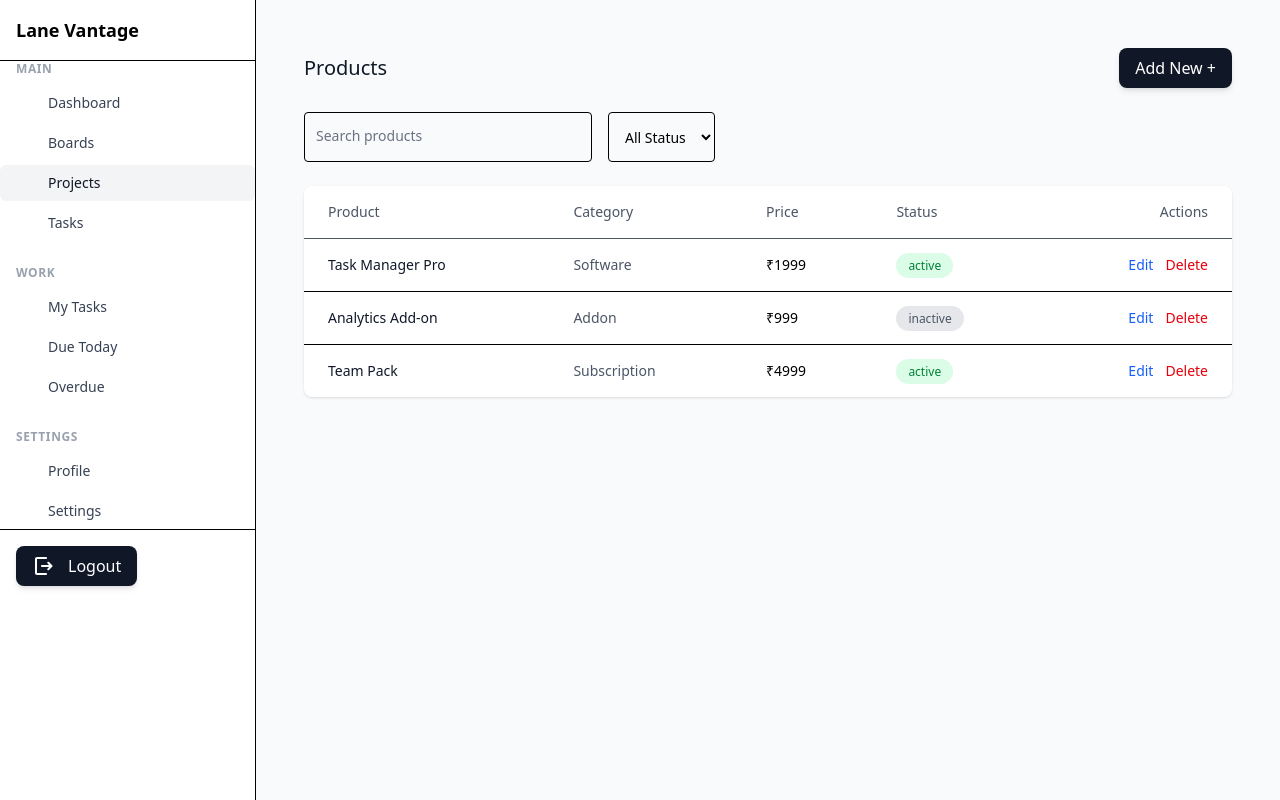
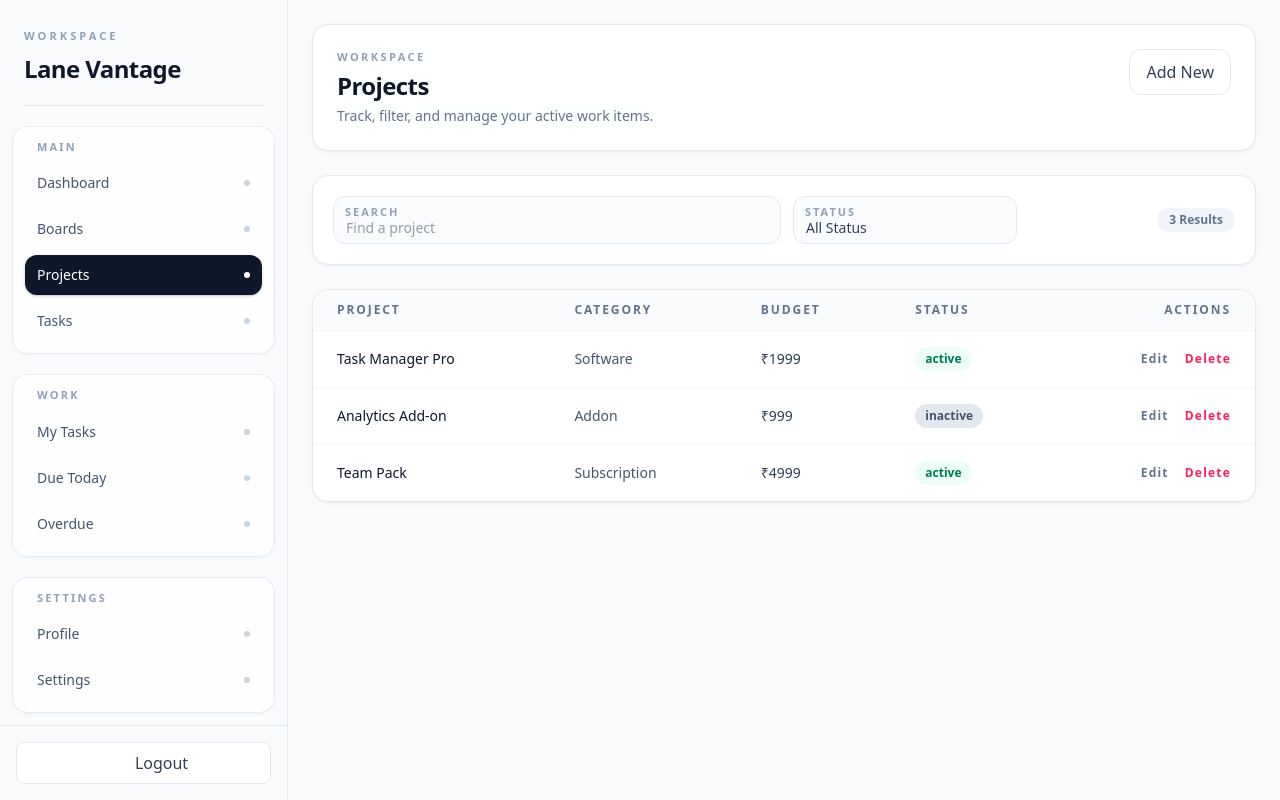
Before and after one commit to 4606-raj/lane-vantage-frontend, a Vue app: page /projects in a window 1280 px wide. Built offline with nearby package versions, Linux system fonts and the light colour scheme; sample sign-in values are in the browser's storage.

Commit message:
ui-improvements

```diff
--- a/src/layouts/SideBar.vue
+++ b/src/layouts/SideBar.vue
@@ -1,65 +1,65 @@
 <template>
-  <aside class="w-64 bg-white border-r">
-    <div class="p-4 font-bold text-lg">
-      Lane Vantage
+  <aside class="flex h-screen w-72 flex-col border-r border-slate-200 bg-slate-50/70 backdrop-blur">
+    <div class="px-6 pb-5 pt-7">
+      <RouterLink to="/" >
+
+        <p class="text-[11px] font-semibold uppercase tracking-[0.28em] text-slate-400">
+          Workspace
+        </p>
+        <h1 class="mt-2 text-2xl font-semibold tracking-tight text-slate-900">
+          Lane Vantage
+        </h1>
+
+      </RouterLink>
+      <div class="mt-5 h-px bg-slate-200" />
     </div>
 
-    <hr>
-
-    <!-- list of sidebar menu here -->
-     <ul class="space-y-6">
+    <nav class="flex-1 overflow-y-auto px-3">
+      <ul class="space-y-5 pb-4">
       <li
         v-for="section in sidebarMenu"
         :key="section.section"
+        class="rounded-2xl border border-slate-200/80 bg-white/90 p-3 shadow-sm shadow-slate-200/40"
       >
-        <!-- Section title -->
         <p
           v-if="section.section"
-          class="px-4 mb-2 text-xs font-semibold text-gray-400 uppercase tracking-wider"
+          class="mb-2 px-3 text-[11px] font-semibold uppercase tracking-[0.2em] text-slate-400"
         >
           {{ section.section }}
         </p>
 
-        <ul class="space-y-1">
+        <ul class="space-y-1.5">
           <li
             v-for="item in section.items"
             :key="item.route"
             @click="$router.push({ name: item.route })"
-            class="group flex items-center gap-3 px-4 py-2 rounded-md cursor-pointer
-                  text-gray-700 hover:bg-gray-100 hover:text-gray-900
-                  transition-colors"
+            class="group flex cursor-pointer items-center justify-between rounded-xl px-3 py-2.5 text-sm font-medium text-slate-600 transition-all duration-200 hover:bg-slate-100 hover:text-slate-900"
             :class="{
-              'bg-gray-100 text-gray-900 font-medium':
+              'bg-slate-900 text-white shadow-sm shadow-slate-900/20 hover:bg-slate-900 hover:text-white':
                 $route.name === item.route
             }"
           >
-            <!-- Icon -->
-            <component
-              :is="item.icon"
-              class="w-5 h-5 text-gray-400 group-hover:text-gray-600"
-              :class="{
-                'text-gray-600': $route.name === item.route
-              }"
-            />
-
-            <!-- Label -->
-            <span class="text-sm">
+            <span>
               {{ item.label }}
             </span>
+            <span
+              class="h-1.5 w-1.5 rounded-full bg-slate-300 transition-colors group-hover:bg-slate-500"
+              :class="{ 'bg-white': $route.name === item.route }"
+            />
           </li>
         </ul>
       </li>
     </ul>
+    </nav>
 
-    <hr>
-
-    <div class="p-4">
-
-      <Button @click="logout" >
+    <div class="border-t border-slate-200 p-4">
+      <Button
+        class="w-full justify-center border border-slate-200 !bg-white !text-slate-700 shadow-none hover:!bg-slate-50"
+        @click="logout"
+      >
         <LogoutIcon />
         <span>Logout</span>
       </Button>
-
     </div>
   </aside>
 </template>
@@ -90,25 +90,25 @@ import LogoutIcon from '@/components/icons/LogoutIcon.vue';
   {
     section: 'main',
     items: [
-      { label: 'Dashboard', icon: 'DashboardIcon', route: 'dashboard' },
-      { label: 'Boards', icon: 'BoardIcon', route: 'boards' },
-      { label: 'Projects', icon: 'ProjectIcon', route: 'projects' },
-      { label: 'Tasks', icon: 'TaskIcon', route: 'tasks' }
+      { label: 'Dashboard', route: 'dashboard' },
+      { label: 'Boards', route: 'boards' },
+      { label: 'Projects', route: 'projects' },
+      { label: 'Tasks', route: 'tasks' }
     ]
   },
   {
     section: 'work',
     items: [
-      { label: 'My Tasks', icon: 'UserTaskIcon', route: 'my-tasks' },
-      { label: 'Due Today', icon: 'CalendarIcon', route: 'tasks-today' },
-      { label: 'Overdue', icon: 'WarningIcon', route: 'tasks-overdue' }
+      { label: 'My Tasks', route: 'my-tasks' },
+      { label: 'Due Today', route: 'tasks-today' },
+      { label: 'Overdue', route: 'tasks-overdue' }
     ]
   },
   {
     section: 'settings',
     items: [
-      { label: 'Profile', icon: 'ProfileIcon', route: 'profile' },
-      { label: 'Settings', icon: 'SettingsIcon', route: 'settings' }
+      { label: 'Profile', route: 'profile' },
+      { label: 'Settings', route: 'settings' }
     ]
   }
 ]
--- a/src/views/auth/ForgotPassword.vue
+++ b/src/views/auth/ForgotPassword.vue
@@ -18,6 +18,9 @@
     >
       Send Link
     </button>
+
+    <RouterLink :to="{ name: 'login' }">Login</RouterLink>
+
   </form>
 </template>
 
--- a/src/views/projects/List.vue
+++ b/src/views/projects/List.vue
@@ -1,58 +1,90 @@
 <!-- eslint-disable vue/multi-word-component-names -->
 <template>
-  <div class="p-6 space-y-6">
-    <!-- App Bar -->
-    <div class="flex items-center justify-between">
-      <h1 class="text-xl font-medium text-gray-900">Products</h1>
+  <div class="space-y-6">
+    <section class="rounded-2xl border border-slate-200 bg-white/90 p-6 shadow-sm shadow-slate-200/50">
+      <div class="flex flex-wrap items-start justify-between gap-4">
+        <div>
+          <p class="text-[11px] font-semibold uppercase tracking-[0.22em] text-slate-400">
+            Workspace
+          </p>
+          <h1 class="mt-1 text-2xl font-semibold tracking-tight text-slate-900">
+            Projects
+          </h1>
+          <p class="mt-1 text-sm text-slate-500">
+            Track, filter, and manage your active work items.
+          </p>
+        </div>
+        <Button
+          class="!rounded-xl border border-slate-200 !bg-white !px-4 !py-2.5 !text-slate-700 shadow-none hover:!bg-slate-50"
+          @click="() => {}"
+        >
+          Add New
+        </Button>
+      </div>
+    </section>
 
-      <Button @click="() => {}">Add New +</Button>
-
-    </div>
-
-    <!-- Filters (Material style) -->
-    <div class="flex gap-4">
-      <div class="relative">
+    <section class="rounded-2xl border border-slate-200 bg-white p-4 shadow-sm shadow-slate-200/50 sm:p-5">
+      <div class="flex flex-col gap-3 md:flex-row md:items-center md:justify-between">
+        <div class="flex flex-1 flex-col gap-3 sm:flex-row">
+          <label class="relative block w-full sm:max-w-md">
+            <span class="pointer-events-none absolute left-3 top-2 text-[11px] font-semibold uppercase tracking-[0.18em] text-slate-400">
+              Search
+            </span>
             <input
               v-model="search"
               type="text"
-          placeholder=" "
-          class="peer w-72 px-3 pt-5 pb-2 text-sm border rounded
-                 focus:outline-none focus:ring-0 focus:border-blue-600"
+              placeholder="Find a project"
+              class="h-12 w-full rounded-xl border border-slate-200 bg-slate-50/70 px-3 pt-4 text-sm text-slate-700 outline-none transition focus:border-slate-300 focus:bg-white focus:ring-2 focus:ring-slate-200"
             />
-        <label
-          class="absolute left-3 top-2 text-xs text-gray-500
-                 peer-placeholder-shown:top-3.5
-                 peer-placeholder-shown:text-sm
-                 peer-focus:top-2
-                 peer-focus:text-xs
-                 peer-focus:text-blue-600
-                 transition-all"
+          </label>
+
+          <label class="relative block w-full sm:w-56">
+            <span class="pointer-events-none absolute left-3 top-2 text-[11px] font-semibold uppercase tracking-[0.18em] text-slate-400">
+              Status
+            </span>
+            <select
+              v-model="status"
+              class="h-12 w-full appearance-none rounded-xl border border-slate-200 bg-slate-50/70 px-3 pt-4 text-sm text-slate-700 outline-none transition focus:border-slate-300 focus:bg-white focus:ring-2 focus:ring-slate-200"
             >
-          Search products
+              <option value="">
+                All Status
+              </option>
+              <option value="active">
+                Active
+              </option>
+              <option value="inactive">
+                Inactive
+              </option>
+            </select>
           </label>
         </div>
 
-      <select
-        v-model="status"
-        class="px-3 py-3 text-sm border rounded
-               focus:outline-none focus:border-blue-600"
-      >
-        <option value="">All Status</option>
-        <option value="active">Active</option>
-        <option value="inactive">Inactive</option>
-      </select>
+        <span class="self-start rounded-full bg-slate-100 px-3 py-1 text-xs font-semibold text-slate-500 md:self-center">
+          {{ filteredProducts.length }} Results
+        </span>
       </div>
+    </section>
 
-    <!-- Material Card -->
-    <div class="bg-white rounded-lg shadow">
-      <table class="w-full text-sm">
-        <thead class="border-b text-gray-600">
+    <section class="overflow-hidden rounded-2xl border border-slate-200 bg-white shadow-sm shadow-slate-200/50">
+      <div class="overflow-x-auto">
+        <table class="min-w-full text-sm">
+          <thead class="bg-slate-50/90 text-slate-500">
             <tr>
-            <th class="px-6 py-4 font-medium text-left">Product</th>
-            <th class="px-6 py-4 font-medium text-left">Category</th>
-            <th class="px-6 py-4 font-medium text-left">Price</th>
-            <th class="px-6 py-4 font-medium text-left">Status</th>
-            <th class="px-6 py-4 font-medium text-right">Actions</th>
+              <th class="px-6 py-3 text-left text-xs font-semibold uppercase tracking-[0.16em]">
+                Project
+              </th>
+              <th class="px-6 py-3 text-left text-xs font-semibold uppercase tracking-[0.16em]">
+                Category
+              </th>
+              <th class="px-6 py-3 text-left text-xs font-semibold uppercase tracking-[0.16em]">
+                Budget
+              </th>
+              <th class="px-6 py-3 text-left text-xs font-semibold uppercase tracking-[0.16em]">
+                Status
+              </th>
+              <th class="px-6 py-3 text-right text-xs font-semibold uppercase tracking-[0.16em]">
+                Actions
+              </th>
             </tr>
           </thead>
 
@@ -60,42 +92,42 @@
             <tr
               v-for="product in filteredProducts"
               :key="product.id"
-            class="border-b last:border-b-0 hover:bg-gray-100 transition"
+              class="border-t border-slate-100 transition hover:bg-slate-50/70"
             >
-            <td class="px-6 py-4 font-medium text-gray-900">
+              <td class="px-6 py-4 font-medium text-slate-900">
                 {{ product.name }}
               </td>
 
-            <td class="px-6 py-4 text-gray-600">
+              <td class="px-6 py-4 text-slate-600">
                 {{ product.category }}
               </td>
 
-            <td class="px-6 py-4">
+              <td class="px-6 py-4 font-medium text-slate-700">
                 ₹{{ product.price }}
               </td>
 
               <td class="px-6 py-4">
                 <span
-                class="px-3 py-1 text-xs rounded-full font-medium"
+                  class="inline-flex rounded-full px-2.5 py-1 text-xs font-semibold"
                   :class="product.status === 'active'
-                  ? 'bg-green-100 text-green-700'
-                  : 'bg-gray-200 text-gray-600'"
+                    ? 'bg-emerald-50 text-emerald-700'
+                    : 'bg-slate-200 text-slate-600'"
                 >
                   {{ product.status }}
                 </span>
               </td>
 
               <td class="px-6 py-4 text-right">
-              <div class="flex justify-end gap-3">
+                <div class="flex justify-end gap-4 text-xs font-semibold uppercase tracking-[0.1em]">
                   <button
-                  class="text-blue-600 hover:underline"
+                    class="text-slate-500 transition hover:text-slate-900"
                     @click="$router.push({ name: 'product-edit', params: { id: product.id } })"
                   >
                     Edit
                   </button>
 
                   <button
-                  class="text-red-600 hover:underline"
+                    class="text-rose-500 transition hover:text-rose-700"
                     @click="remove(product.id)"
                   >
                     Delete
@@ -105,14 +137,16 @@
             </tr>
 
             <tr v-if="!filteredProducts.length">
-            <td colspan="5" class="px-6 py-12 text-center text-gray-500">
-              No products found
+              <td colspan="5" class="px-6 py-14 text-center text-sm text-slate-500">
+                No projects found
               </td>
             </tr>
           </tbody>
         </table>
       </div>
+    </section>
   </div>
+
 </template>
 
 <script setup lang="ts">
```
Also changed, not shown: src/stores/ui.store.ts (added, +25 -0 lines), src/views/auth/LogIn.vue (+31 -3 lines). Lines whose indentation alone changed are shown as unchanged.
